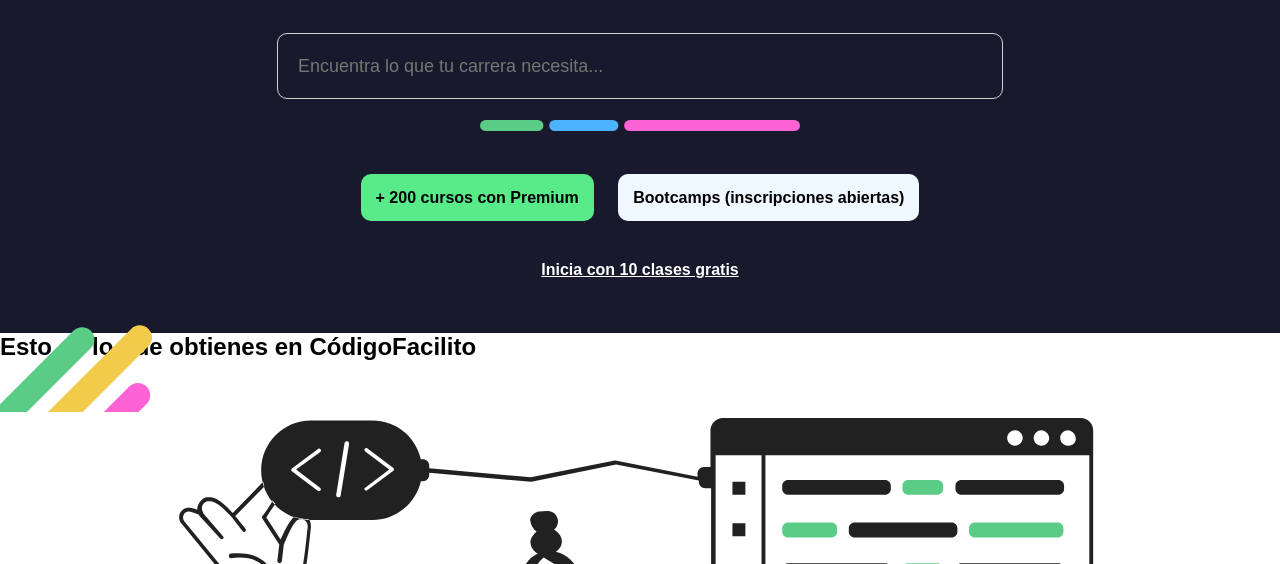
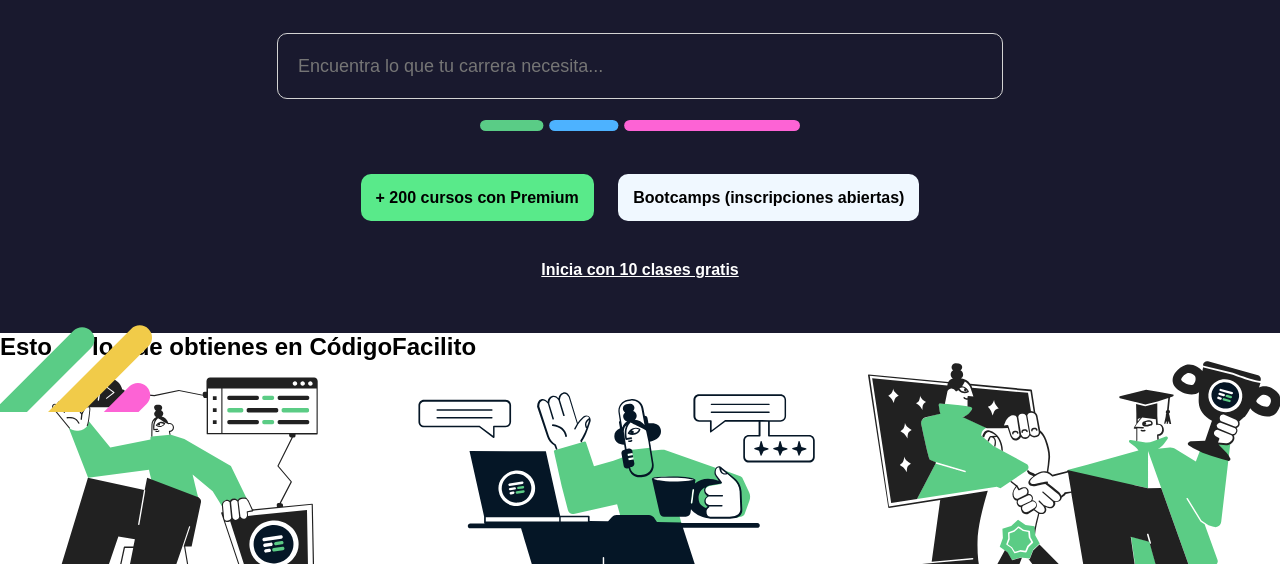
Before and after one commit to gabrilr/propuestaweb, a plain HTML site: page index.html in a window 1280 px wide. Shown: the part 388-952 px from the top of the page. Drawn offline with Linux system fonts and the light colour scheme.

Commit message:
actualizar columnas de informacion

```diff
--- a/css/index.css
+++ b/css/index.css
@@ -104,3 +104,11 @@ input{
 .barra{
     width: 40vh;
 }
+
+.cont-text{
+    display: flex;
+}
+
+.columnasinfo{
+    height: 200px;
+}
--- a/index.html
+++ b/index.html
@@ -57,7 +57,7 @@
     <section>
         <h2>Esto es lo que obtienes en CódigoFacilito</h2>
         <div class="cont-text">
-            <article>
+            <article class="columnasinfo">
                 <img src="./img/home/learn-code-0.svg" alt="Aprende" srcset="">
                 <h3>Aprende desde 0</h3>
                 <p>
@@ -65,7 +65,7 @@
                     Aprende los fundamentos desde cero y obtén una base sólida.
                 </p>
             </article>
-            <article>
+            <article class="columnasinfo">
                 <img src="./img/home/learn-deeper.svg" alt="Aprende" srcset="">
                 <h3>Aprende a tu ritmo</h3>
                 <p>
@@ -73,7 +73,7 @@
                     Cursos teóricos y prácticos con proyectos.
                 </p>
             </article>
-            <article>
+            <article class="columnasinfo">
                 <img src="./img/home/prepare.svg" alt="Aprende" srcset="">
                 <h3>Prepárate para el futuro</h3>
                 <p>
```
